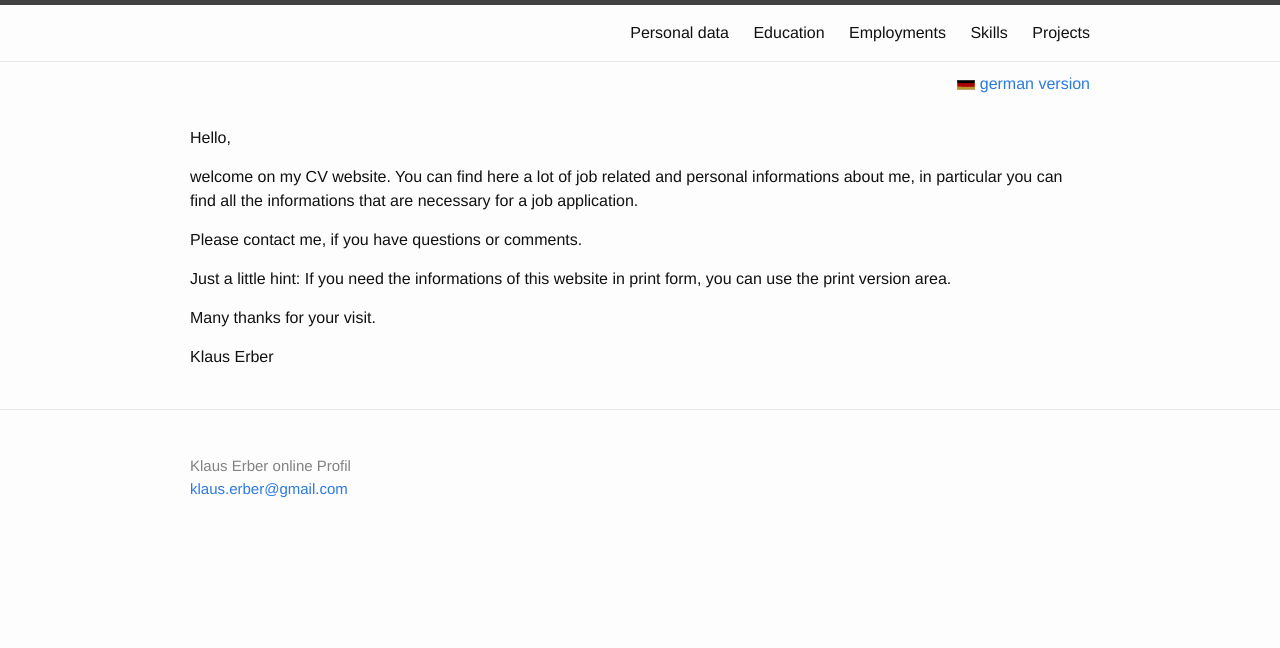
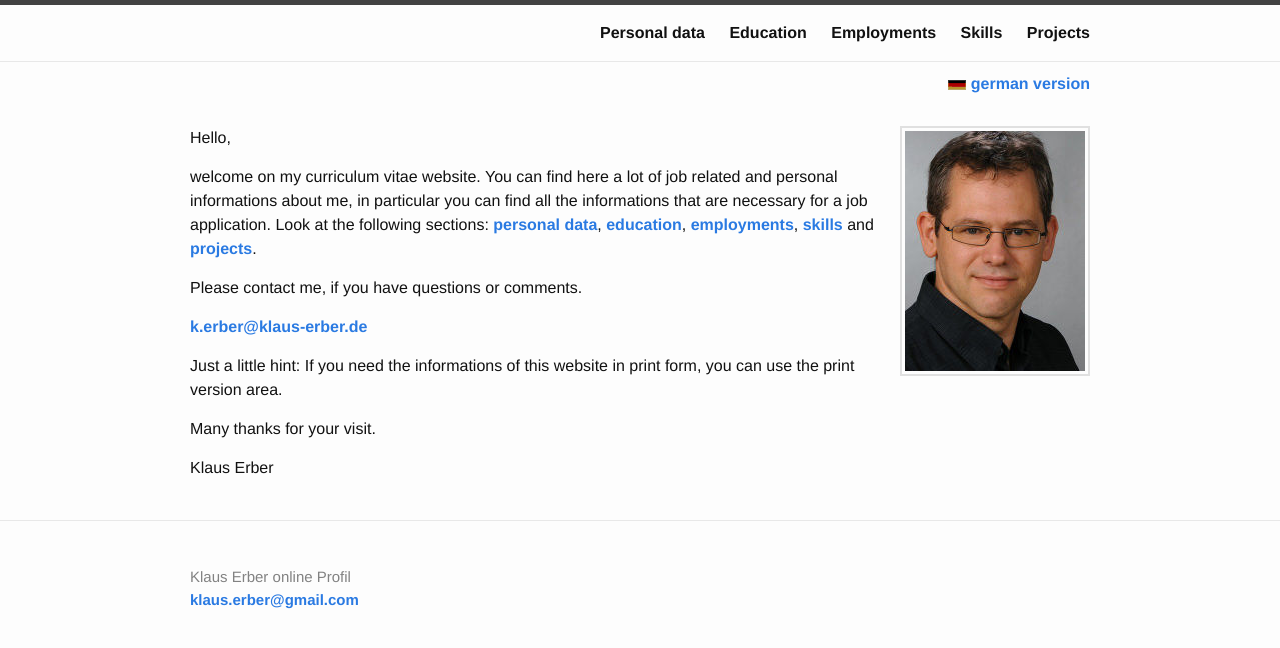
Before and after one commit to klauserber/klauserber.github.io, a Jekyll site: the page built from index_en.md, in a window 1280 px wide. Shown: the top 648 px of the page. Built offline with Jekyll 4.4.1, drawn with Linux system fonts in a browser that asks for light colours.

Commit message:
insert pic

```diff
--- a/_sass/_custom.scss
+++ b/_sass/_custom.scss
@@ -10,3 +10,13 @@
 a:hover {
   text-decoration: none;
 }
+
+.my-image {
+  float: right;
+  border: 2px solid #e0e0e0;
+  padding: 3px;
+}
+
+a {
+  font-weight: bold;
+}
--- a/index_en.md
+++ b/index_en.md
@@ -2,12 +2,15 @@
 layout: page_en
 lang: en
 ---
+<img class="my-image" src="img/ErberKlaus.jpg" />
 
 Hello,
 
-welcome on my CV website. You can find here a lot of job related and personal informations about me, in particular you can find all the informations that are necessary for a job application.
+welcome on my curriculum vitae website. You can find here a lot of job related and personal informations about me, in particular you can find all the informations that are necessary for a job application. Look at the following sections: [personal data](pers_data.html), [education](education.html), [employments](employments.html), [skills](skills.html) and [projects](projects.html).
 
 Please contact me, if you have questions or comments.
+
+[k.erber@klaus-erber.de](mailto:k.erber@klaus-erber.de)
 
 Just a little hint: If you need the informations of this website in print form, you can use the print version area.
 
```
Also changed, not shown: index.md (+4 -3 lines), img/ErberKlaus.jpg.
